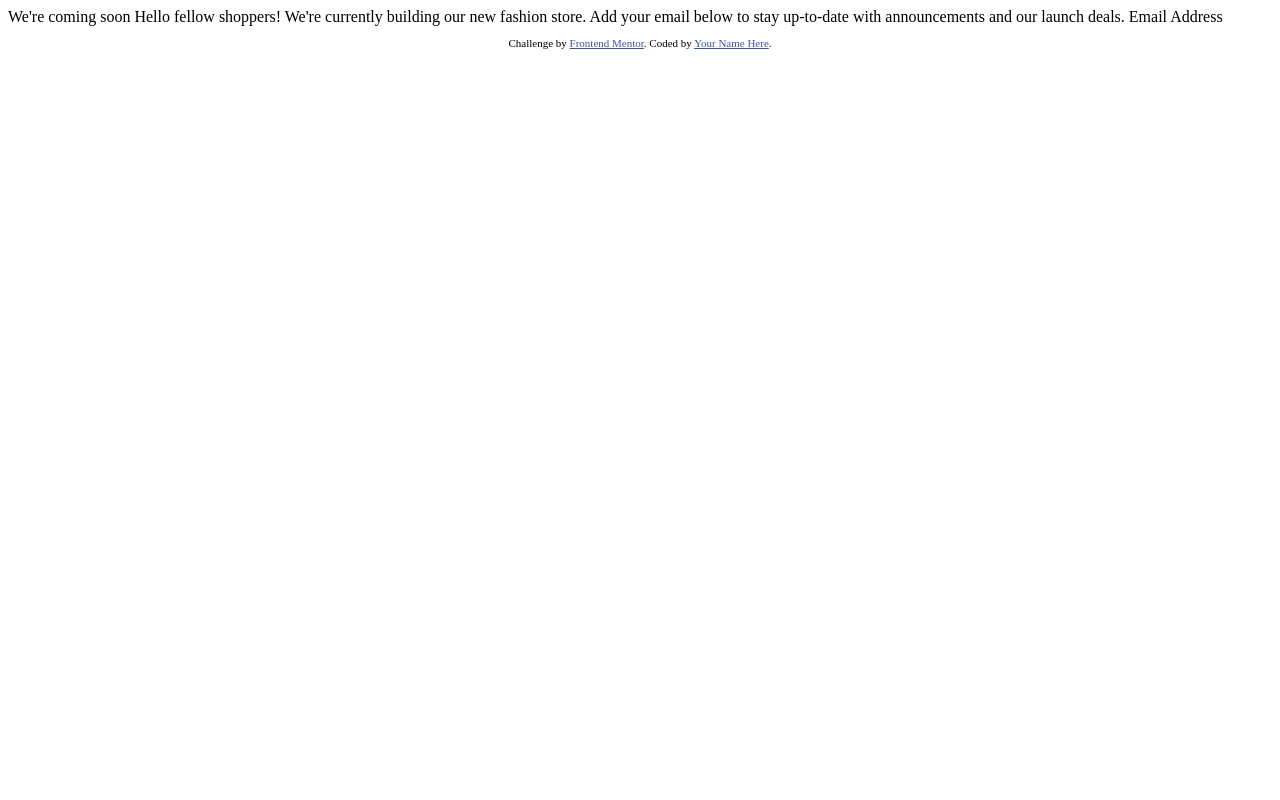
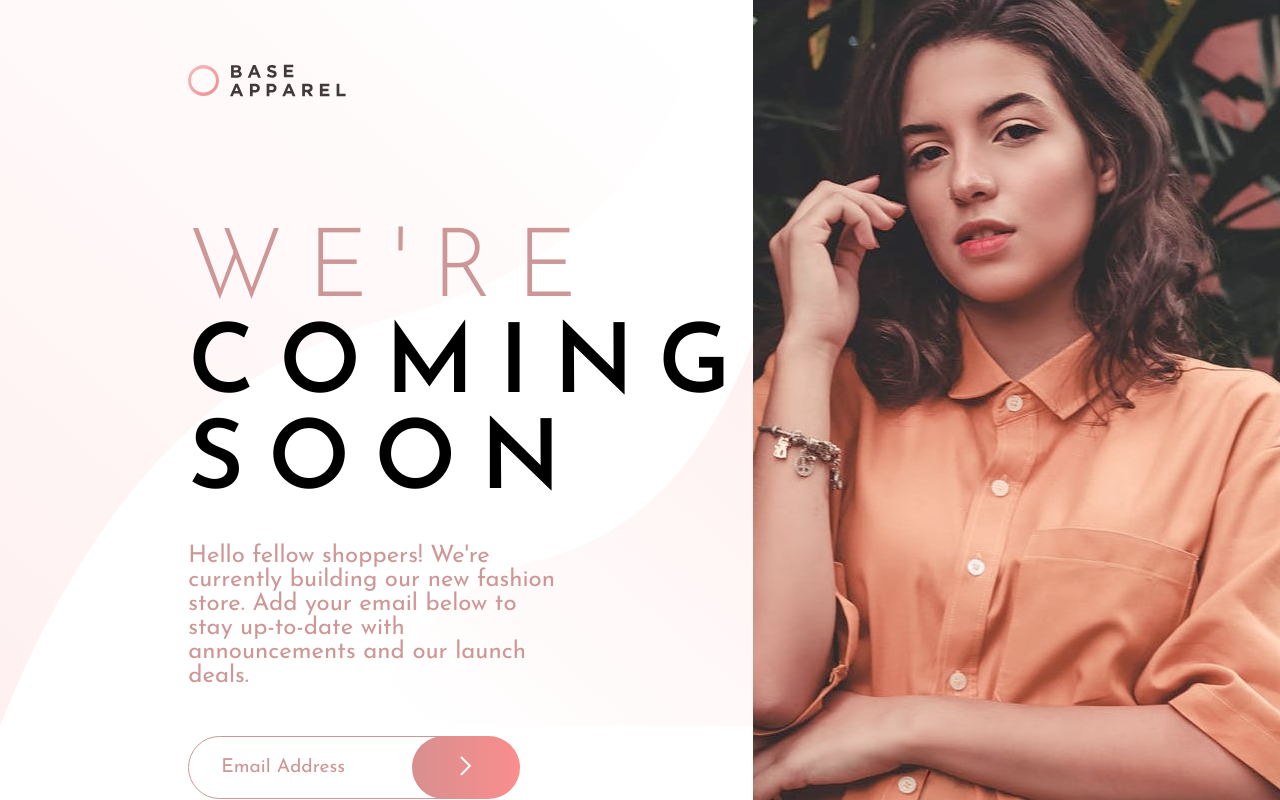
Before and after one commit to thusharathiwanka/Base-apparel-landing-page, a plain HTML site: page index.html in a window 1280 px wide. Drawn offline with Linux system fonts and the light colour scheme.

Commit message:
CREATE: styles added

```diff
--- a/index.html
+++ b/index.html
@@ -1,33 +1,46 @@
 <!DOCTYPE html>
 <html lang="en">
-<head>
-  <meta charset="UTF-8">
-  <meta name="viewport" content="width=device-width, initial-scale=1.0"> <!-- displays site properly based on user's device -->
 
-  <link rel="icon" type="image/png" sizes="32x32" href="./images/favicon-32x32.png">
+  <head>
+    <meta charset="UTF-8">
+    <meta name="viewport" content="width=device-width, initial-scale=1.0">
+    <link rel="icon" type="image/png" sizes="32x32" href="./images/favicon-32x32.png">
+    <link rel="stylesheet" href="./style.css">
+    <link rel="preconnect" href="https://fonts.gstatic.com">
+    <link href="https://fonts.googleapis.com/css2?family=Josefin+Sans:wght@300;400;600&display=swap" rel="stylesheet">
+    <title>Frontend Mentor | Base Apparel coming soon page</title>
+  </head>
 
-  <title>Frontend Mentor | Base Apparel coming soon page</title>
+  <body>
+    <main>
+      <div class="container">
+        <div class="txt-content">
+          <img src="./images/bg-pattern-desktop.svg" alt="pattern" class="pattern">
+          <div class="logo-container">
+            <img src="./images/logo.svg" alt="logo" class="logo">
+          </div>
+          <div class="text">
+            <h1 class="title"><span>We're</span> coming soon</h1>
+            <p>Hello fellow shoppers! We're currently building our new fashion store.
+              Add your email below to stay up-to-date with announcements and our launch deals.</p>
+            <form action="">
+              <input type="text" name="email" id="email" placeholder="Email Address">
+              <button type="submit" class="submit-btn"><img src="./images/icon-arrow.svg" alt="arrow"></button>
+            </form>
+          </div>
+        </div>
+        <div class="img-content">
+          <img src="./images/hero-desktop.jpg" alt="girl">
+        </div>
+      </div>
+    </main>
 
-  <!-- Feel free to remove these styles or customise in your own stylesheet 👍 -->
-  <style>
-    .attribution { font-size: 11px; text-align: center; }
-    .attribution a { color: hsl(228, 45%, 44%); }
-  </style>
-</head>
-<body>
+    <!-- <footer>
+      <p class="attribution">
+        Challenge by <a href="https://www.frontendmentor.io?ref=challenge" target="_blank">Frontend Mentor</a>.
+        Coded by <a href="#">Your Name Here</a>.
+      </p>
+    </footer> -->
+  </body>
 
-  We're coming soon
-
-  Hello fellow shoppers! We're currently building our new fashion store.
-  Add your email below to stay up-to-date with announcements and our launch deals.
-
-  Email Address
-
-  <footer>
-    <p class="attribution">
-      Challenge by <a href="https://www.frontendmentor.io?ref=challenge" target="_blank">Frontend Mentor</a>.
-      Coded by <a href="#">Your Name Here</a>.
-    </p>
-  </footer>
-</body>
 </html>
--- a/style.css
+++ b/style.css
@@ -0,0 +1,129 @@
+html {
+  font-size: 100%;
+}
+
+*,
+*::before,
+*::after {
+  padding: 0;
+  margin: 0;
+  box-sizing: border-box;
+}
+
+body {
+  font-family: "Josefin sans", sans-serif;
+}
+
+main {
+  height: 100vh;
+  overflow: hidden;
+}
+
+.container {
+  width: 100%;
+  display: flex;
+  margin: 0 auto;
+}
+
+.logo-container {
+  min-height: 20vh;
+  display: flex;
+  justify-content: flex-start;
+  align-items: center;
+  width: 50%;
+  margin: 0 auto;
+}
+
+.text {
+  min-height: 80vh;
+  width: 50%;
+  margin: 0 auto;
+  padding-top: 4rem;
+}
+
+.txt-content {
+  position: relative;
+  flex: 1;
+}
+
+h1 {
+  font-size: 6rem;
+  line-height: 1;
+  text-transform: uppercase;
+  letter-spacing: 1.5rem;
+  width: 50%;
+}
+
+p {
+  font-size: 1.5rem;
+  padding-top: 2rem;
+  padding-bottom: 3rem;
+  color: #ce9797;
+}
+
+.pattern {
+  position: absolute;
+  z-index: -1;
+  top: 0;
+  bottom: 0;
+  left: 0;
+  right: 0;
+  width: 100%;
+}
+
+input {
+  padding: 1.3rem 2rem;
+  font-size: 1.2rem;
+  font-family: "Josefin sans", sans-serif;
+  border-radius: 40px;
+  width: 85%;
+  outline: none;
+  border: #ce9797 solid 1px;
+  background: transparent;
+}
+
+input::placeholder {
+  color: #ce9797;
+}
+
+form {
+  position: relative;
+}
+
+button {
+  position: absolute;
+  background: linear-gradient(90deg, #d88f8f, #fb8d8d);
+  outline: none;
+  border: none;
+  top: 0;
+  right: 12%;
+  padding: 1.25rem 3rem;
+  border-radius: 40px;
+  cursor: pointer;
+}
+
+span {
+  color: #ce9797;
+  font-weight: 300;
+}
+
+.attribution {
+  font-size: 11px;
+  text-align: center;
+}
+
+.attribution a {
+  color: hsl(228, 45%, 44%);
+}
+
+.img-content {
+  min-height: 100vh;
+  width: 40%;
+  flex: 0.7;
+}
+
+.img-content img {
+  height: 100%;
+  width: 100%;
+  object-fit: cover;
+}
```
